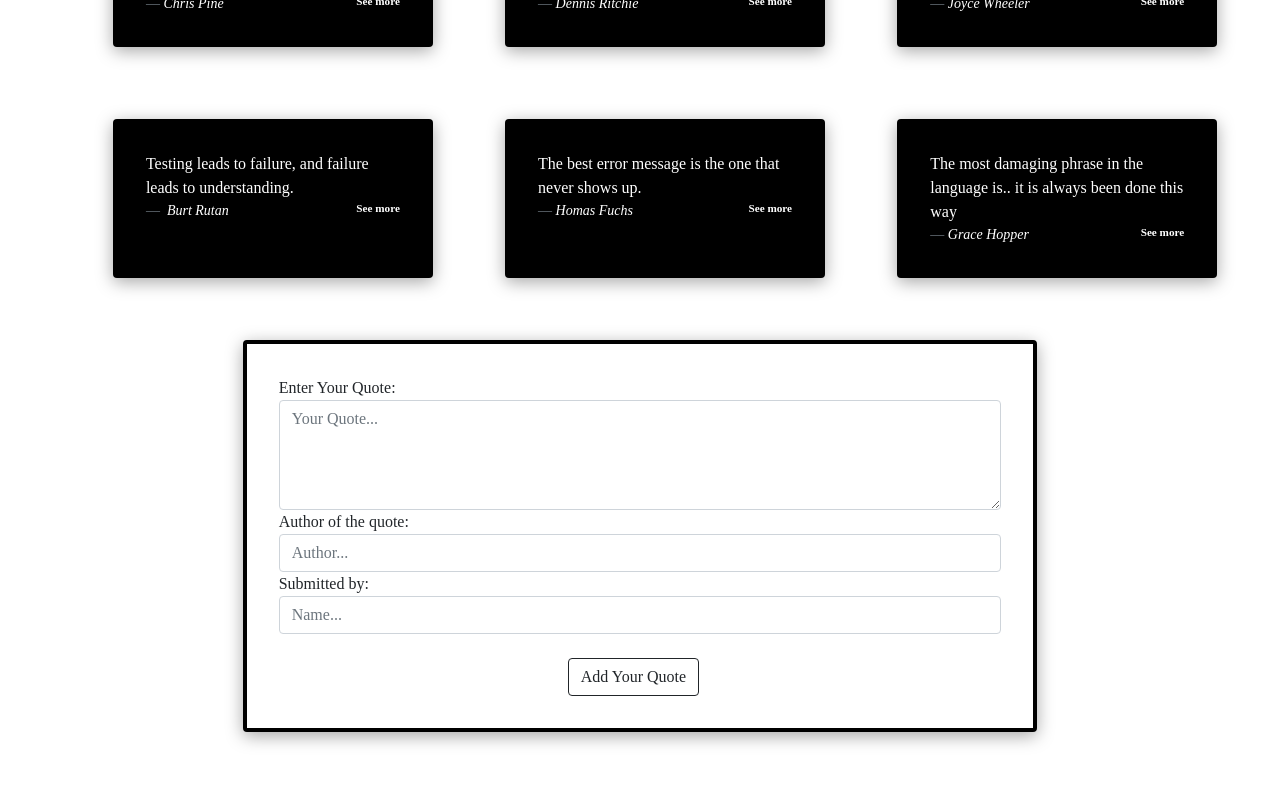
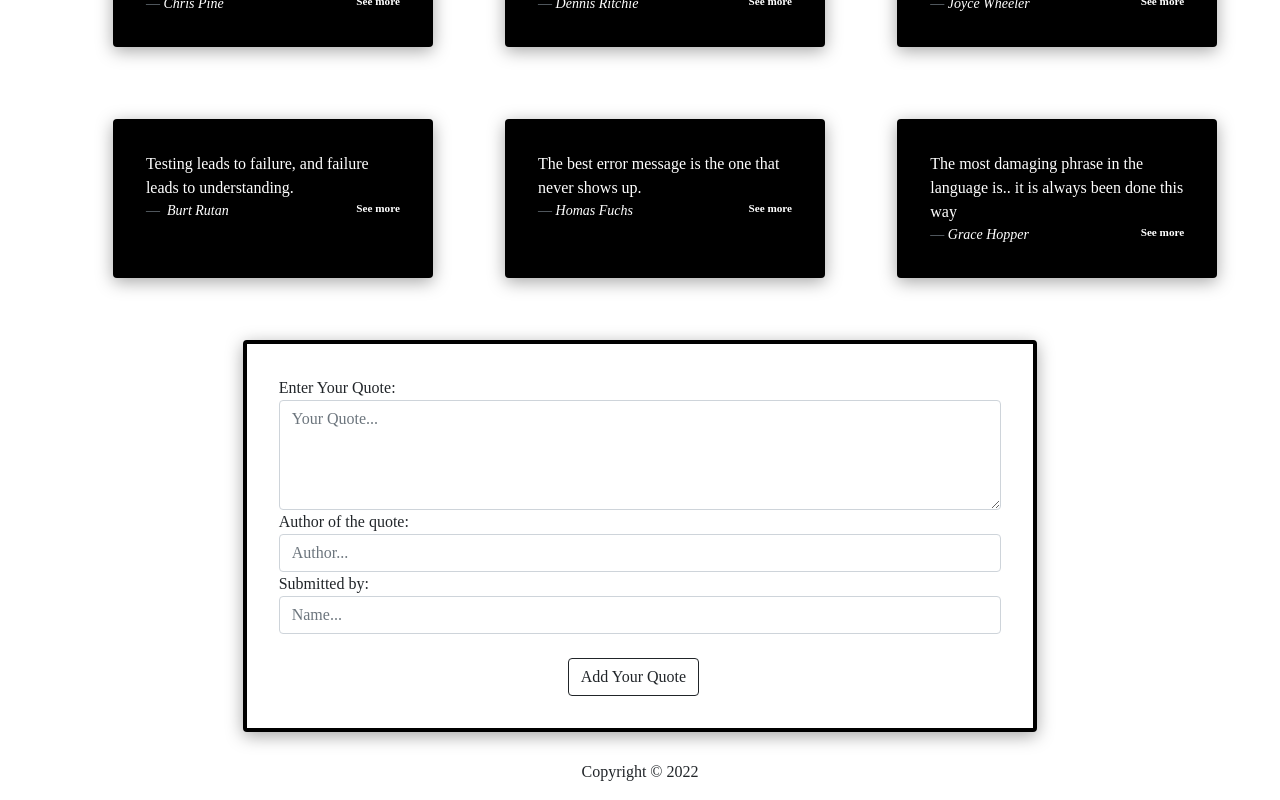
Before and after one commit to davidmusembi/Quotes-app, an Angular app: page / in a window 1280 px wide. Shown: the part 219-1019 px from the top of the page. Before the commit the page ends 979 px from the top, so only its background shows below. Built offline with nearby package versions, Linux system fonts and the light colour scheme; a web font is replaced by a local one.

Commit message:
Update color on quotes details

```diff
--- a/src/app/components/quotes-details/quotes-details.component.html
+++ b/src/app/components/quotes-details/quotes-details.component.html
@@ -1,6 +1,6 @@
 <div class="card-footer text-muted">
     <small>
-        Submitted by {{quote.name}} on {{quote.submissionDate|date}} <b style="color: rgb(255, 255, 255);">({{quote.submissionDate|timeQuote}} day(s) ago)</b>.
+        Submitted by {{quote.name}} on {{quote.submissionDate|date}} <b style="color: rgb(0, 0, 0);">({{quote.submissionDate|timeQuote}} day(s) ago)</b>.
     </small>
     <button class="btn" style="color:red;" (click)="quoteDelete(true)">
         <i class="fas fa-trash-alt"></i>
--- a/src/app/components/quotes/quotes.component.html
+++ b/src/app/components/quotes/quotes.component.html
@@ -47,3 +47,14 @@
 
     </div>
 </div>
+<section>
+    <footer>
+        <div class="container-fluid">
+            <div class="row">
+                <div class="col-sm-12">
+                    <p class="text-center">Copyright &copy; 2022</p>
+                </div>
+            </div>
+        </div>
+    </footer>
+</section>
```
